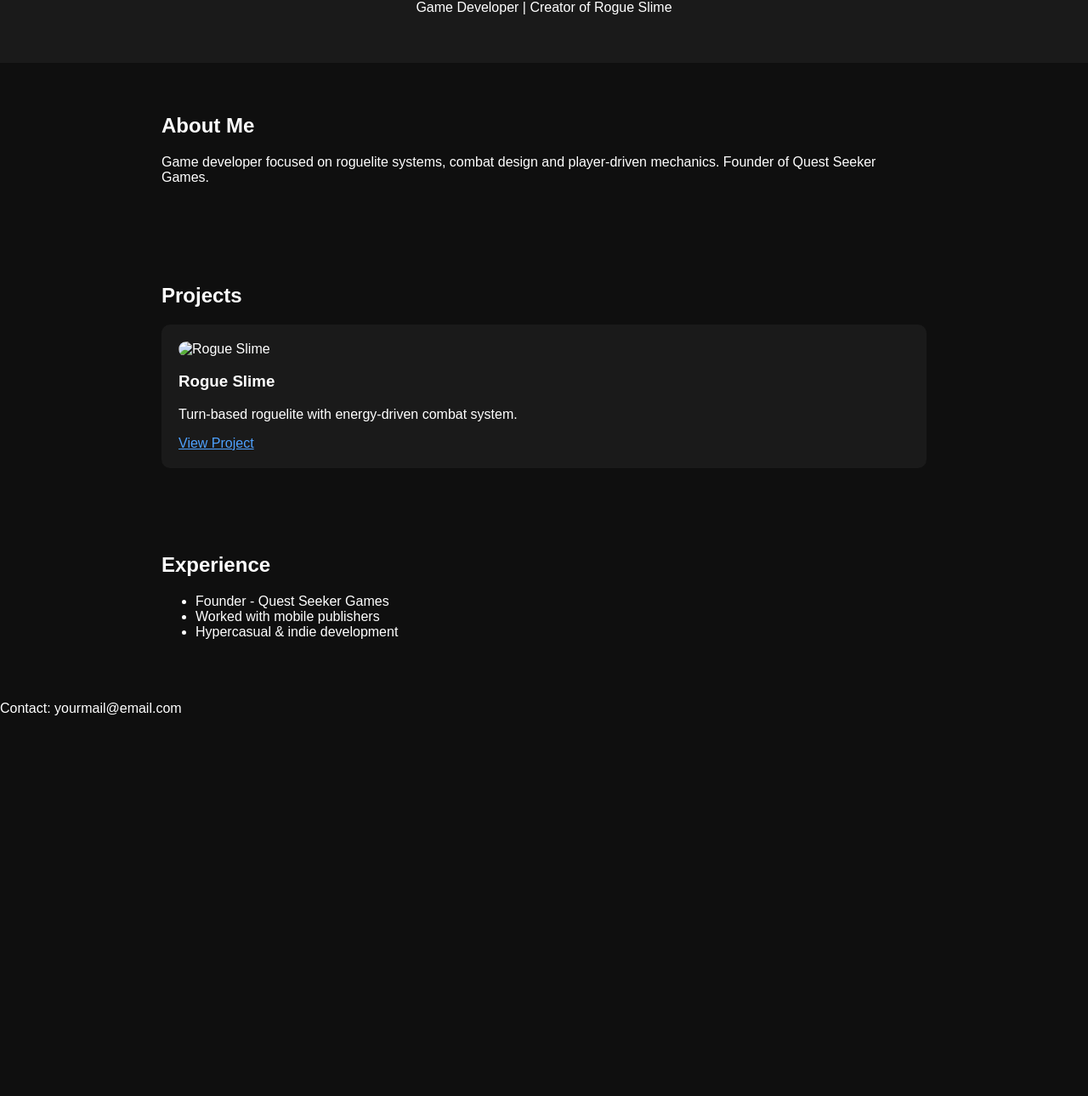
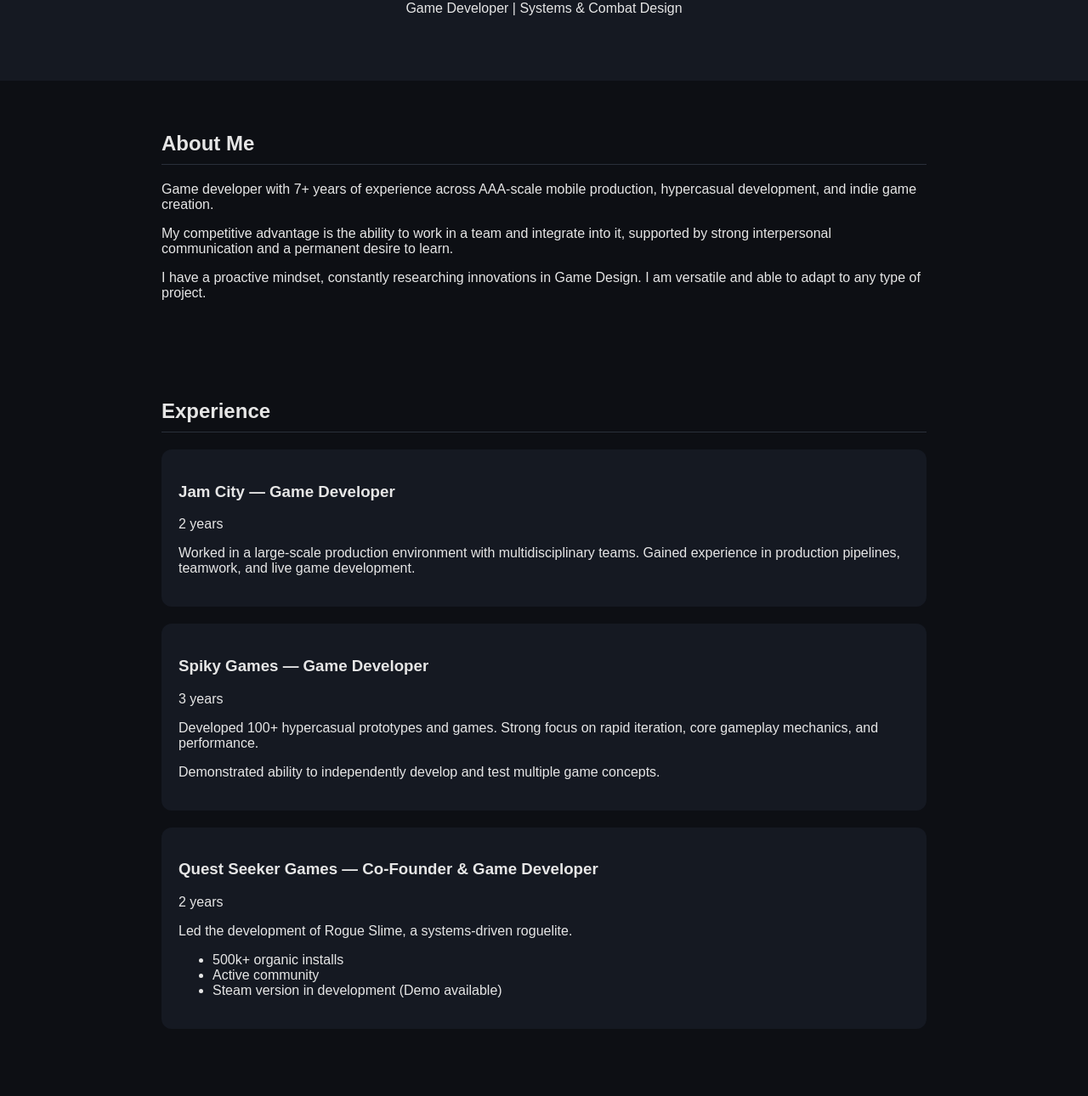
Before and after one commit to dehozlucas/dehozlucas.github.io, a plain HTML site: page index.html in a window 1280 px wide. Shown: the part 120-1410 px from the top of the page at 85% size. Before the commit the page ends 979 px from the top, so only its background shows below. Drawn offline with Linux system fonts and the light colour scheme.

Commit message:
More things

```diff
--- a/index.html
+++ b/index.html
@@ -9,37 +9,136 @@
 
 <header>
     <h1>Lucas</h1>
-    <p>Game Developer | Creator of Rogue Slime</p>
+    <p>Game Developer | Systems & Combat Design</p>
 </header>
 
 <section id="about">
     <h2>About Me</h2>
+
     <p>
-        Game developer focused on roguelite systems, combat design and player-driven mechanics.
-        Founder of Quest Seeker Games.
+        Game developer with 7+ years of experience across AAA-scale mobile production,
+        hypercasual development, and indie game creation.
     </p>
+
+    <p>
+        My competitive advantage is the ability to work in a team and integrate into it,
+        supported by strong interpersonal communication and a permanent desire to learn.
+    </p>
+
+    <p>
+        I have a proactive mindset, constantly researching innovations in Game Design.
+        I am versatile and able to adapt to any type of project.
+    </p>
+</section>
+
+<section id="experience">
+    <h2>Experience</h2>
+
+    <div class="job">
+        <h3>Jam City — Game Developer</h3>
+        <span>2 years</span>
+        <p>
+            Worked in a large-scale production environment with multidisciplinary teams.
+            Gained experience in production pipelines, teamwork, and live game development.
+        </p>
+    </div>
+
+    <div class="job">
+        <h3>Spiky Games — Game Developer</h3>
+        <span>3 years</span>
+        <p>
+            Developed 100+ hypercasual prototypes and games.
+            Strong focus on rapid iteration, core gameplay mechanics, and performance.
+        </p>
+        <p>
+            Demonstrated ability to independently develop and test multiple game concepts.
+        </p>
+    </div>
+
+    <div class="job">
+        <h3>Quest Seeker Games — Co-Founder & Game Developer</h3>
+        <span>2 years</span>
+        <p>
+            Led the development of Rogue Slime, a systems-driven roguelite.
+        </p>
+        <ul>
+            <li>500k+ organic installs</li>
+            <li>Active community</li>
+            <li>Steam version in development (Demo available)</li>
+        </ul>
+    </div>
 </section>
 
 <section id="projects">
     <h2>Projects</h2>
 
+    <!-- ROGUE SLIME -->
     <div class="project">
+        <h3>Rogue Slime</h3>
+
         <img src="assets/images/rogue-slime.png" alt="Rogue Slime">
-        <h3>Rogue Slime</h3>
+
         <p>
-            Turn-based roguelite with energy-driven combat system.
+            Turn-based roguelite focused on energy-driven combat systems and player build strategies.
         </p>
-        <a href="#">View Project</a>
+
+        <ul>
+            <li>500k+ downloads (organic)</li>
+            <li>High player retention and engagement</li>
+            <li>PC version in development</li>
+        </ul>
+
+        <div class="links">
+            <a href="#">Steam Page</a>
+            <a href="#">Google Play</a>
+            <a href="#">App Store</a>
+            <a href="#">Trailer / Gameplay</a>
+        </div>
+    </div>
+
+    <!-- CLAW BUILDER -->
+    <div class="project">
+        <h3>Claw Builder</h3>
+
+        <img src="assets/images/claw-builder.png">
+
+        <p>
+            Hypercasual game focused on satisfying mechanics and progression loops.
+        </p>
+
+        <div class="links">
+            <a href="#">Gameplay Video</a>
+            <a href="#">Store Link</a>
+        </div>
+    </div>
+
+    <!-- DINO RUN -->
+    <div class="project">
+        <h3>Dino Run</h3>
+
+        <img src="assets/images/dino-run.png">
+
+        <p>
+            Fast-paced hypercasual experience with simple but addictive gameplay loops.
+        </p>
+
+        <div class="links">
+            <a href="#">Gameplay Video</a>
+            <a href="#">Store Link</a>
+        </div>
     </div>
 
 </section>
 
-<section id="experience">
-    <h2>Experience</h2>
+<section id="skills">
+    <h2>Skills</h2>
+
     <ul>
-        <li>Founder - Quest Seeker Games</li>
-        <li>Worked with mobile publishers</li>
-        <li>Hypercasual & indie development</li>
+        <li>Unity (C#)</li>
+        <li>Game Design (Systems, Combat, Progression)</li>
+        <li>Rapid Prototyping</li>
+        <li>UI/UX Implementation</li>
+        <li>Live Ops & Balancing</li>
     </ul>
 </section>
 
--- a/style.css
+++ b/style.css
@@ -1,34 +1,52 @@
 body {
-    font-family: Arial;
+    font-family: Arial, sans-serif;
     margin: 0;
-    background: #0f0f0f;
-    color: white;
+    background: #0d0f14;
+    color: #e6e6e6;
 }
 
 header {
     text-align: center;
-    padding: 40px;
-    background: #1a1a1a;
+    padding: 60px 20px;
+    background: #151922;
+}
+
+h1 {
+    margin: 0;
+    font-size: 40px;
+}
+
+h2 {
+    margin-bottom: 20px;
+    border-bottom: 1px solid #2a2f3a;
+    padding-bottom: 10px;
 }
 
 section {
-    padding: 40px;
     max-width: 900px;
     margin: auto;
+    padding: 40px 20px;
 }
 
-.project {
-    background: #1a1a1a;
+.job, .project {
+    background: #151922;
     padding: 20px;
-    margin-top: 20px;
-    border-radius: 10px;
+    border-radius: 12px;
+    margin-bottom: 20px;
 }
 
 .project img {
     width: 100%;
     border-radius: 10px;
+    margin: 10px 0;
 }
 
-a {
+.links a {
+    margin-right: 15px;
     color: #4ea1ff;
+    text-decoration: none;
 }
+
+.links a:hover {
+    text-decoration: underline;
+}
```
